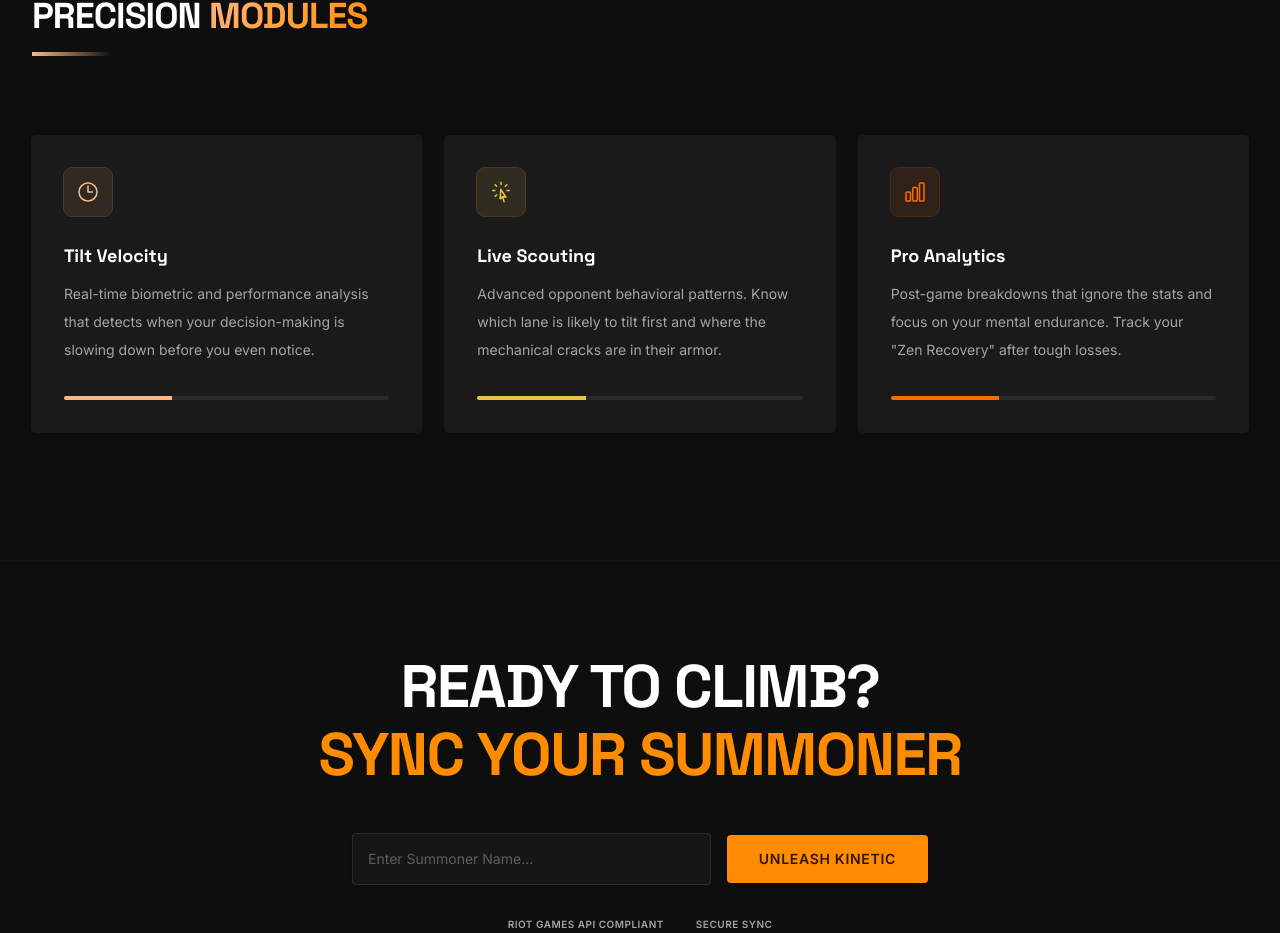
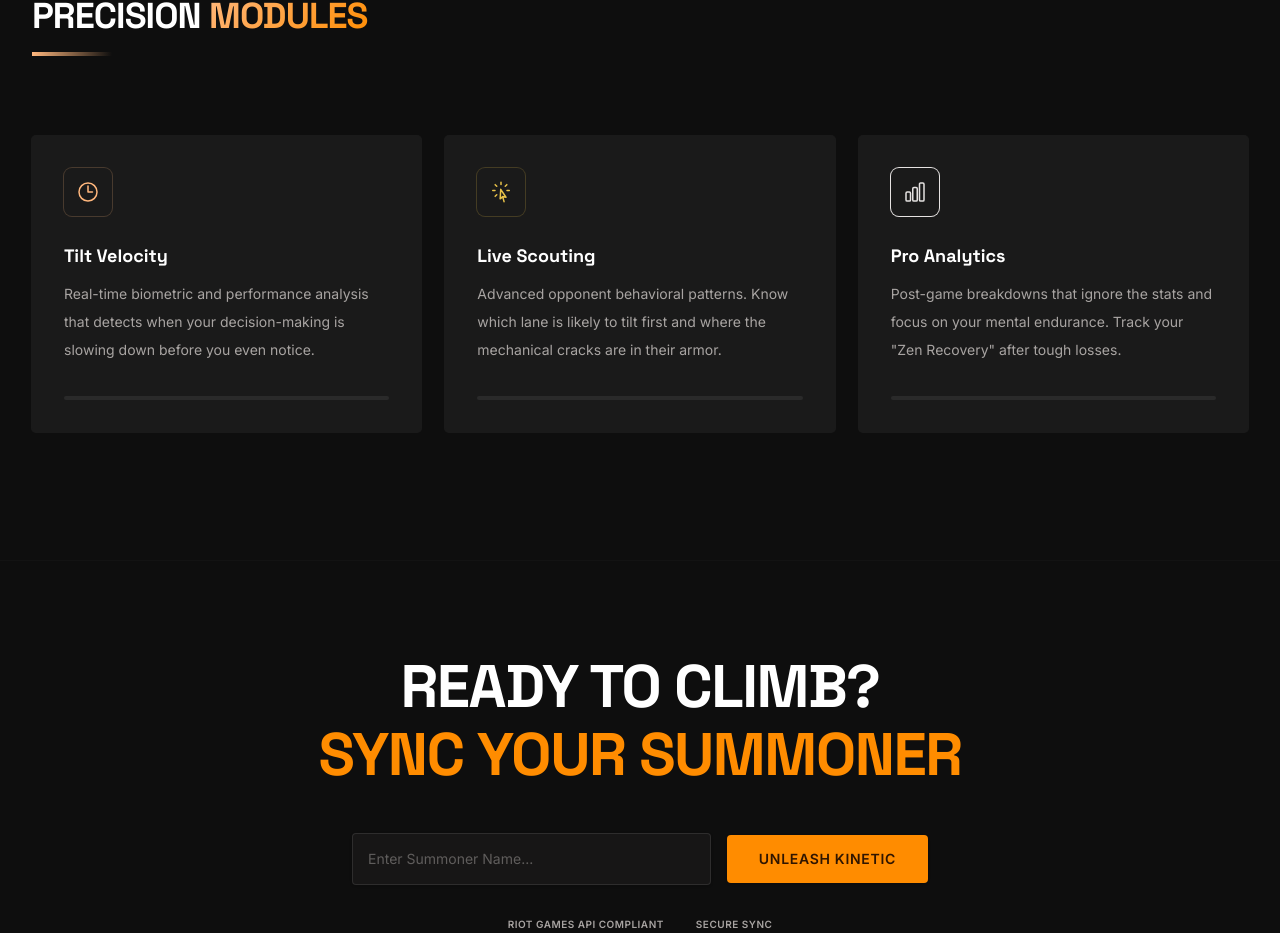
Before and after one commit to Zetchu/my-riot-app-svelte, a SvelteKit app: page / in a window 1280 px wide. Shown: the part 1010-1943 px from the top of the page. Built offline with nearby package versions, Linux system fonts and the light colour scheme.

Commit message:
feat: enhance landing page with dynamic modules and update dashboard layout

```diff
--- a/src/routes/+page.svelte
+++ b/src/routes/+page.svelte
@@ -1,5 +1,27 @@
 <script>
-	// No script needed for this static landing page
+	const modules = [
+		{
+			title: 'Tilt Velocity',
+			description:
+				'Real-time biometric and performance analysis that detects when your decision-making is slowing down before you even notice.',
+			icon: 'M12 6v6h4.5m4.5 0a9 9 0 1 1-18 0 9 9 0 0 1 18 0Z',
+			color: 'primary'
+		},
+		{
+			title: 'Live Scouting',
+			description:
+				'Advanced opponent behavioral patterns. Know which lane is likely to tilt first and where the mechanical cracks are in their armor.',
+			icon: 'M15.042 21.672 13.684 16.6m0 0-2.51 2.225.569-9.47 5.227 7.917-3.286-.672ZM12 2.25V4.5m5.834.166-1.591 1.591M20.25 10.5H18M7.757 14.743l-1.59 1.59M6 10.5H3.75m4.007-4.243-1.59-1.59',
+			color: 'secondary'
+		},
+		{
+			title: 'Pro Analytics',
+			description:
+				'Post-game breakdowns that ignore the stats and focus on your mental endurance. Track your "Zen Recovery" after tough losses.',
+			icon: 'M3 13.125C3 12.504 3.504 12 4.125 12h2.25c.621 0 1.125.504 1.125 1.125v6.75C7.5 20.496 6.996 21 6.375 21h-2.25A1.125 1.125 0 0 1 3 19.875v-6.75ZM9.75 8.625c0-.621.504-1.125 1.125-1.125h2.25c.621 0 1.125.504 1.125 1.125v11.25c0 .621-.504 1.125-1.125 1.125h-2.25a1.125 1.125 0 0 1-1.125-1.125V8.625ZM16.5 4.125c0-.621.504-1.125 1.125-1.125h2.25C20.496 3 21 3.504 21 4.125v15.75c0 .621-.504 1.125-1.125 1.125h-2.25a1.125 1.125 0 0 1-1.125-1.125V4.125Z',
+			color: 'orange-500'
+		}
+	];
 </script>
 
 <div class="relative isolate overflow-hidden">
@@ -40,7 +62,7 @@
 			</p>
 			<div class="mt-10 flex items-center gap-x-6">
 				<a
-					href="/"
+					href="/dashboard"
 					class="rounded-sm bg-primary-container px-8 py-3.5 text-sm font-semibold tracking-wider text-on-primary-fixed uppercase shadow-sm transition-all duration-300 hover:bg-primary hover:text-surface-lowest focus-visible:outline focus-visible:outline-offset-2 focus-visible:outline-primary"
 				>
 					Start Tracking
@@ -221,98 +243,34 @@
 			<div
 				class="mx-auto mt-16 grid max-w-2xl grid-cols-1 gap-6 sm:mt-20 lg:mx-0 lg:max-w-none lg:grid-cols-3"
 			>
-				<!-- Module 1: Tilt Velocity -->
+				{#each modules as module (module.title)}
 					<div
 						class="flex flex-col justify-between rounded-sm bg-surface-low p-8 ring-1 ring-white/5 transition hover:bg-surface-high"
 					>
 						<div>
-						<div class="mb-6 inline-flex rounded-lg bg-primary/10 p-3 ring-1 ring-primary/20">
+							<div
+								class="mb-6 inline-flex rounded-lg bg-{module.color}/10 p-3 ring-1 ring-{module.color}/20"
+							>
 								<svg
-								class="h-6 w-6 text-primary"
+									class="h-6 w-6 text-{module.color}"
 									fill="none"
 									viewBox="0 0 24 24"
 									stroke-width="1.5"
 									stroke="currentColor"
 								>
-								<path
-									stroke-linecap="round"
-									stroke-linejoin="round"
-									d="M12 6v6h4.5m4.5 0a9 9 0 1 1-18 0 9 9 0 0 1 18 0Z"
-								/>
+									<path stroke-linecap="round" stroke-linejoin="round" d={module.icon} />
 								</svg>
 							</div>
-						<h3 class="font-display text-lg leading-8 font-bold text-white">Tilt Velocity</h3>
+							<h3 class="font-display text-lg leading-8 font-bold text-white">{module.title}</h3>
 							<p class="mt-2 text-sm leading-7 text-on-surface-variant">
-							Real-time biometric and performance analysis that detects when your decision-making is
-							slowing down before you even notice.
+								{module.description}
 							</p>
 						</div>
 						<div class="mt-8 h-1 w-full overflow-hidden rounded-full bg-surface-variant">
-						<div class="h-full w-1/3 bg-primary"></div>
+							<div class="h-full w-1/3 bg-{module.color}"></div>
 						</div>
 					</div>
-
-				<!-- Module 2: Live Scouting -->
-				<div
-					class="flex flex-col justify-between rounded-sm bg-surface-low p-8 ring-1 ring-white/5 transition hover:bg-surface-high"
-				>
-					<div>
-						<div class="mb-6 inline-flex rounded-lg bg-secondary/10 p-3 ring-1 ring-secondary/20">
-							<svg
-								class="h-6 w-6 text-secondary"
-								fill="none"
-								viewBox="0 0 24 24"
-								stroke-width="1.5"
-								stroke="currentColor"
-							>
-								<path
-									stroke-linecap="round"
-									stroke-linejoin="round"
-									d="M15.042 21.672 13.684 16.6m0 0-2.51 2.225.569-9.47 5.227 7.917-3.286-.672ZM12 2.25V4.5m5.834.166-1.591 1.591M20.25 10.5H18M7.757 14.743l-1.59 1.59M6 10.5H3.75m4.007-4.243-1.59-1.59"
-								/>
-							</svg>
-						</div>
-						<h3 class="font-display text-lg leading-8 font-bold text-white">Live Scouting</h3>
-						<p class="mt-2 text-sm leading-7 text-on-surface-variant">
-							Advanced opponent behavioral patterns. Know which lane is likely to tilt first and
-							where the mechanical cracks are in their armor.
-						</p>
-					</div>
-					<div class="mt-8 h-1 w-full overflow-hidden rounded-full bg-surface-variant">
-						<div class="h-full w-1/3 bg-secondary"></div>
-					</div>
-				</div>
-
-				<!-- Module 3: Pro Analytics -->
-				<div
-					class="flex flex-col justify-between rounded-sm bg-surface-low p-8 ring-1 ring-white/5 transition hover:bg-surface-high"
-				>
-					<div>
-						<div class="mb-6 inline-flex rounded-lg bg-orange-500/10 p-3 ring-1 ring-orange-500/20">
-							<svg
-								class="h-6 w-6 text-orange-500"
-								fill="none"
-								viewBox="0 0 24 24"
-								stroke-width="1.5"
-								stroke="currentColor"
-							>
-								<path
-									stroke-linecap="round"
-									stroke-linejoin="round"
-									d="M3 13.125C3 12.504 3.504 12 4.125 12h2.25c.621 0 1.125.504 1.125 1.125v6.75C7.5 20.496 6.996 21 6.375 21h-2.25A1.125 1.125 0 0 1 3 19.875v-6.75ZM9.75 8.625c0-.621.504-1.125 1.125-1.125h2.25c.621 0 1.125.504 1.125 1.125v11.25c0 .621-.504 1.125-1.125 1.125h-2.25a1.125 1.125 0 0 1-1.125-1.125V8.625ZM16.5 4.125c0-.621.504-1.125 1.125-1.125h2.25C20.496 3 21 3.504 21 4.125v15.75c0 .621-.504 1.125-1.125 1.125h-2.25a1.125 1.125 0 0 1-1.125-1.125V4.125Z"
-								/>
-							</svg>
-						</div>
-						<h3 class="font-display text-lg leading-8 font-bold text-white">Pro Analytics</h3>
-						<p class="mt-2 text-sm leading-7 text-on-surface-variant">
-							Post-game breakdowns that ignore the stats and focus on your mental endurance. Track
-							your "Zen Recovery" after tough losses.
-						</p>
-					</div>
-					<div class="mt-8 h-1 w-full overflow-hidden rounded-full bg-surface-variant">
-						<div class="h-full w-1/3 bg-orange-500"></div>
-					</div>
-				</div>
+				{/each}
 			</div>
 		</div>
 	</div>
--- a/src/routes/dashboard/+layout.svelte
+++ b/src/routes/dashboard/+layout.svelte
@@ -1,24 +1,30 @@
 <script lang="ts">
-	// import { page } from '$app/stores';
+	import { page } from '$app/stores';
 
 	let { children } = $props();
 
-	// const sidebarLinks = [
-	// 	{ name: 'Overview', href: '/', icon: 'grid' },
-	// 	{ name: 'Live Game', href: '/', icon: 'wifi' },
-	// 	{ name: 'Match History', href: '/', icon: 'history' },
-	// 	{ name: 'Tilt Analytics', href: '/', icon: 'activity' }
-	// ];
+	const sidebarLinks = [
+		{ name: 'Overview', href: '/dashboard', icon: 'grid' },
+		// { name: 'Live Game', href: '/dashboard/live', icon: 'wifi' },
+		{ name: 'Match History', href: '/dashboard/history', icon: 'history' },
+		{ name: 'Tilt Analytics', href: '/dashboard/analytics', icon: 'activity' }
+	];
 
-	// // Helper to check active state
-	// function isActive(href: string) {
-	// 	if (href === '/' && $page.url.pathname === '/') return true;
-	// 	if (href !== '/' && $page.url.pathname.startsWith(href)) return true;
-	// 	return false;
-	// }
+	const iconPaths = {
+		grid: 'M4 6a2 2 0 012-2h2a2 2 0 012 2v2a2 2 0 01-2 2H6a2 2 0 01-2-2V6zM14 6a2 2 0 012-2h2a2 2 0 012 2v2a2 2 0 01-2 2h-2a2 2 0 01-2-2V6zM4 16a2 2 0 012-2h2a2 2 0 012 2v2a2 2 0 01-2 2H6a2 2 0 01-2-2v-2zM14 16a2 2 0 012-2h2a2 2 0 012 2v2a2 2 0 01-2 2h-2a2 2 0 01-2-2v-2z',
+		wifi: 'M8.111 16.404a5.5 5.5 0 017.778 0M12 20h.01m-7.08-7.071c3.904-3.905 10.236-3.905 14.141 0M1.394 9.393c5.857-5.857 15.355-5.857 21.213 0',
+		history: 'M12 8v4l3 3m6-3a9 9 0 11-18 0 9 9 0 0118 0z',
+		activity: 'M13 10V3L4 14h7v7l9-11h-7z'
+	};
+
+	// Helper to check active state
+	function isActive(href: string) {
+		if (href === '/dashboard' && $page.url.pathname === '/dashboard') return true;
+		if (href !== '/dashboard' && $page.url.pathname.startsWith(href)) return true;
+		return false;
+	}
 </script>
 
-<!--
 <div class="flex h-full min-h-[calc(100vh-5rem)]">
 	<aside
 		class="flex w-64 shrink-0 flex-col justify-between border-r border-surface-variant/20 bg-surface-low"
@@ -61,10 +67,9 @@
 							? 'bg-surface-variant/30 text-primary'
 							: 'text-on-surface-variant hover:bg-surface-high hover:text-white'}"
 					>
-						{#if link.icon === 'grid'}
 						<svg
 							xmlns="http://www.w3.org/2000/svg"
-								class="h-2 w-2 opacity-70 transition-opacity group-hover:opacity-100 {isActive(
+							class="h-5 w-5 opacity-70 transition-opacity group-hover:opacity-100 {isActive(
 								link.href
 							)
 								? 'opacity-100'
@@ -77,67 +82,9 @@
 							<path
 								stroke-linecap="round"
 								stroke-linejoin="round"
-									d="M4 6a2 2 0 012-2h2a2 2 0 012 2v2a2 2 0 01-2 2H6a2 2 0 01-2-2V6zM14 6a2 2 0 012-2h2a2 2 0 012 2v2a2 2 0 01-2 2h-2a2 2 0 01-2-2V6zM4 16a2 2 0 012-2h2a2 2 0 012 2v2a2 2 0 01-2 2H6a2 2 0 01-2-2v-2zM14 16a2 2 0 012-2h2a2 2 0 012 2v2a2 2 0 01-2 2h-2a2 2 0 01-2-2v-2z"
+								d={iconPaths[link.icon as keyof typeof iconPaths]}
 							/>
 						</svg>
-						{:else if link.icon === 'wifi'}
-							<svg
-								xmlns="http://www.w3.org/2000/svg"
-								class="h-2 w-2 opacity-70 transition-opacity group-hover:opacity-100 {isActive(
-									link.href
-								)
-									? 'opacity-100'
-									: ''}"
-								fill="none"
-								viewBox="0 0 24 24"
-								stroke="currentColor"
-								stroke-width="2"
-							>
-								<path
-									stroke-linecap="round"
-									stroke-linejoin="round"
-									d="M8.111 16.404a5.5 5.5 0 017.778 0M12 20h.01m-7.08-7.071c3.904-3.905 10.236-3.905 14.141 0M1.394 9.393c5.857-5.857 15.355-5.857 21.213 0"
-								/>
-							</svg>
-						{:else if link.icon === 'history'}
-							<svg
-								xmlns="http://www.w3.org/2000/svg"
-								class="h-2 w-2 opacity-70 transition-opacity group-hover:opacity-100 {isActive(
-									link.href
-								)
-									? 'opacity-100'
-									: ''}"
-								fill="none"
-								viewBox="0 0 24 24"
-								stroke="currentColor"
-								stroke-width="2"
-							>
-								<path
-									stroke-linecap="round"
-									stroke-linejoin="round"
-									d="M12 8v4l3 3m6-3a9 9 0 11-18 0 9 9 0 0118 0z"
-								/>
-							</svg>
-						{:else if link.icon === 'activity'}
-							<svg
-								xmlns="http://www.w3.org/2000/svg"
-								class="h-2 w-2 opacity-70 transition-opacity group-hover:opacity-100 {isActive(
-									link.href
-								)
-									? 'opacity-100'
-									: ''}"
-								fill="none"
-								viewBox="0 0 24 24"
-								stroke="currentColor"
-								stroke-width="2"
-							>
-								<path
-									stroke-linecap="round"
-									stroke-linejoin="round"
-									d="M13 10V3L4 14h7v7l9-11h-7z"
-								/>
-							</svg>
-						{/if}
 						<span>{link.name}</span>
 					</a>
 				{/each}
@@ -158,7 +105,7 @@
 				>
 					<svg
 						xmlns="http://www.w3.org/2000/svg"
-						class="h-2 w-2 opacity-50 transition-opacity group-hover:opacity-100"
+						class="h-5 w-5 opacity-50 transition-opacity group-hover:opacity-100"
 						fill="none"
 						viewBox="0 0 24 24"
 						stroke="currentColor"
@@ -177,7 +124,7 @@
 				>
 					<svg
 						xmlns="http://www.w3.org/2000/svg"
-						class="h-2 w-2 opacity-50 transition-opacity group-hover:opacity-100"
+						class="h-5 w-5 opacity-50 transition-opacity group-hover:opacity-100"
 						fill="none"
 						viewBox="0 0 24 24"
 						stroke="currentColor"
@@ -199,8 +146,3 @@
 		{@render children()}
 	</main>
 </div>
--->
-
-<main class="flex-1 overflow-auto bg-surface-lowest p-8">
-	{@render children()}
-</main>
```
Lines whose indentation alone changed are shown as unchanged.
